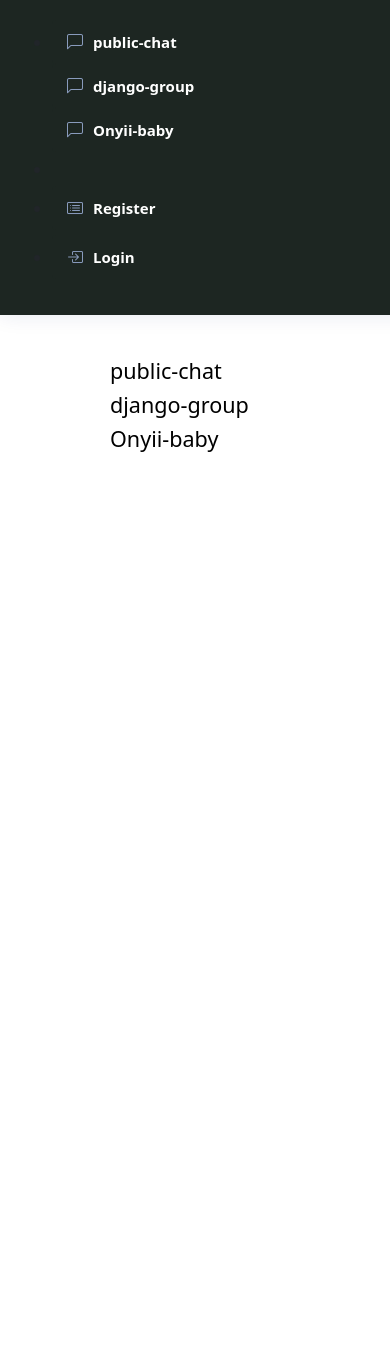
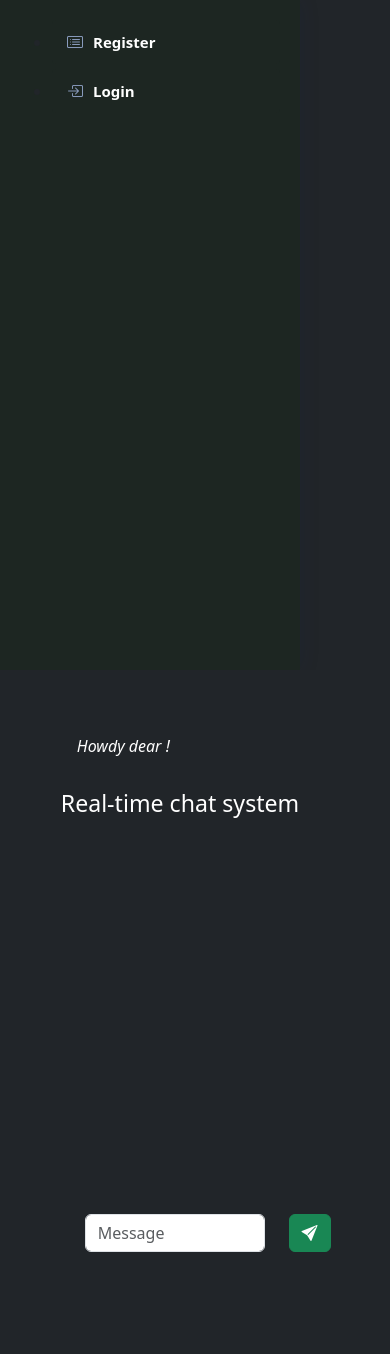
Before and after one commit to tony-cypher/whatsapp-clone, a Django app: page / in a window 390 px wide; the page is wider, and only the part inside the window is pictured. Before the commit the page ends 452 px from the top of that part, so only its background shows below. Run offline with Django 5.2, Linux system fonts and the light colour scheme; data comes from the database, SQL or seed files in the repository; both versions use the stored data as it was after the commit; some libraries are stand-ins or nearby versions.

Commit message:
completed template adjustment

```diff
--- a/home/static/home/main.css
+++ b/home/static/home/main.css
@@ -42,7 +42,7 @@
   /* position: fixed; */
   left: 0;
   bottom: 0;
-  width: 400px;
+  height: 670px;
   z-index: 996;
   transition: all 0.3s;
   padding: 20px;
@@ -55,7 +55,7 @@
 
 @media (max-width: 1199px) {
   .sidebar {
-    width: 500px;
+    width: 300px;
   }
 }
 
--- a/home/static/home/main.js
+++ b/home/static/home/main.js
@@ -1,11 +1,5 @@
-const room = JSON.parse(document.getElementById("jroom").textContent);
-if (room == "public") {
-  public_group();
-} else if (room == "private") {
-  private_chat();
-}
+// --------------------------    Public chat    ---------------------//
 
-function public_group() {
 const roomName = JSON.parse(
   document.getElementById("json-roomname").textContent
 );
@@ -66,14 +60,11 @@ function public_group() {
   // resets messageinput.value to '' (empty) after sending to consumers.py
   messageinput.value = "";
 };
-}
 
-function private_chat() {
+// ----------------------    Private Chat    ------------------------//
+
 const user1_id = JSON.parse(document.getElementById("user1_id").textContent);
 const user2_id = JSON.parse(document.getElementById("user2_id").textContent);
-  const username = JSON.parse(
-    document.getElementById("json-username").textContent
-  );
 
 const privateRoomName = `private_${Math.min(user1_id, user2_id)}_${Math.max(
   user1_id,
@@ -121,7 +112,6 @@ function private_chat() {
   // resets messageinput.value to '' (empty) after sending to consumers.py
   messageinput.value = "";
 };
-}
 
 function scrollToBottom() {
   const mcontainer = document.getElementById("chat-messages");
--- a/home/templates/home/base.html
+++ b/home/templates/home/base.html
@@ -27,9 +27,10 @@
 
     <!-- ======= Sidebar ======= -->
     <div class="row">
-      <div class="col">
+      <div class="col-md-auto bg-dark">
         <aside id="sidebar" class="sidebar">
           <ul class="sidebar-nav" id="sidebar-nav">
+            {% if user.is_authenticated %}
             <li class="nav-item">
               {% for room in rooms %}
               <a
@@ -54,6 +55,7 @@
               </a>
               {% endfor %}
             </li>
+            {% else %}
 
             <li class="nav-item">
               <a class="nav-link collapsed" href="">
@@ -61,21 +63,20 @@
                 <span>Register</span>
               </a>
             </li>
-            <!-- End Register Page Nav -->
-
             <li class="nav-item">
               <a class="nav-link collapsed" href="">
                 <i class="bi bi-box-arrow-in-right"></i>
                 <span>Login</span>
               </a>
             </li>
+            {% endif %}
             <!-- End Login Page Nav -->
           </ul>
         </aside>
       </div>
 
       <!-- End Sidebar-->
-      <div class="col">{% block content %} {% endblock %}</div>
+      <div class="col bg-dark">{% block content %} {% endblock %}</div>
     </div>
 
     <script src="{% static 'home/main.js' %}"></script>
--- a/home/templates/home/group_chat.html
+++ b/home/templates/home/group_chat.html
@@ -1,5 +1,4 @@
 {% extends 'home/base.html' %} {% block content %}
-<main id="main" class="main">
 <div id="scroll" class="container-sm bg-dark text-white my-5 w-75">
   <div class="row text-left p-3">
     <div class="col">{{ request.user }} home</div>
@@ -47,12 +46,11 @@
       </div>
     </div>
   </form>
-    {{ 'public'|json_script:'jroom' }}
+
   <!-- groupName -->
   {{ group.group_name|json_script:'json-roomname' }}
 
   <!-- username -->
   {{ request.user.username|json_script:'json-username' }}
 </div>
-</main>
 {% endblock %}
--- a/home/templates/home/index.html
+++ b/home/templates/home/index.html
@@ -1,17 +1,33 @@
 {% extends 'home/base.html' %} {% block content %}
-<main id="main" class="main">
-  {% for room in rooms %}
-  <h4>
-    <a id="ab" href="{% url 'group_chat' room.group_name %}">{{ room }}</a>
-  </h4>
-  {% endfor %} {% for chatroom in chatrooms %}
-  <h4>
-    <a
-      id="ab"
-      href="{% url 'private_chat' user1=chatroom.user1.id user2=chatroom.user2.id %}"
-      >{{ chatroom }}</a
-    >
-  </h4>
-  {% endfor %}
-</main>
-{% endblock %}
+
+<div id="scroll" class="container-sm bg-dark text-white my-5 w-75">
+  <div class="row text-left p-3">
+    <div class="col">
+      {% if user.is_authenticated %}
+      <p><i>Howdy {{ request.user }} !</i></p>
+      {% else %}
+      <p><i>Howdy dear !</i></p>
+      {% endif %}
+    </div>
+    <div class="col">
+      <p id="userCount"></p>
+    </div>
+  </div>
+  <div id="chat-messages" class="row">
+    <h3>Real-time chat system</h3>
+    <!-- EACH MESSAGE -->
+  </div>
+  <form>
+    <div class="row p-4">
+      <div class="col-10">
+        <input type="text" class="form-control" placeholder="Message" , />
+      </div>
+      <div class="col-2">
+        <button type="reset" class="btn btn-success">
+          <i class="bi bi-send-fill"></i>
+        </button>
+      </div>
+    </div>
+  </form>
+  {% endblock %}
+</div>
--- a/home/templates/home/private_chat.html
+++ b/home/templates/home/private_chat.html
@@ -55,7 +55,7 @@
       </div>
     </div>
   </form>
-  {{ 'private'|json_script:'jroom' }} {{ chat.user2.id|json_script:'user2_id' }}
+  {{ chat.user2.id|json_script:'user2_id' }}
 
   <!-- userid -->
   {{ chat.user1.id|json_script:'user1_id' }}
--- a/home/views.py
+++ b/home/views.py
@@ -12,13 +12,18 @@ def groups(request):
 
 @login_required
 def group_chat(request, name):
+    rooms = ChatGroup.objects.all()
+    chatrooms = PrivateChat.objects.filter(id=request.user.id)
     group = get_object_or_404(ChatGroup, group_name=name)
-    print(group)
     messages = GroupMessage.objects.filter(group=group)
-    return render(request, 'home/group_chat.html', {'group': group, 'messages':messages})
+    data = {'group': group, 'messages':messages, 'rooms': rooms, 'chatrooms': chatrooms}
+    return render(request, 'home/group_chat.html', data)
 
 @login_required
 def private_chat(request, user1, user2):
+    rooms = ChatGroup.objects.all()
+    chatrooms = PrivateChat.objects.filter(id=request.user.id)
     chat = get_object_or_404(PrivateChat, user1=user1, user2=user2)
     messages = PrivateMessage.objects.filter(chat=chat)
-    return render(request, 'home/private_chat.html', {'chat':chat, 'messages':messages})
+    data = {'chat':chat, 'messages':messages, 'rooms': rooms, 'chatrooms': chatrooms}
+    return render(request, 'home/private_chat.html', data)
```
Also changed, not shown: db.sqlite3. Lines whose indentation alone changed are shown as unchanged.
